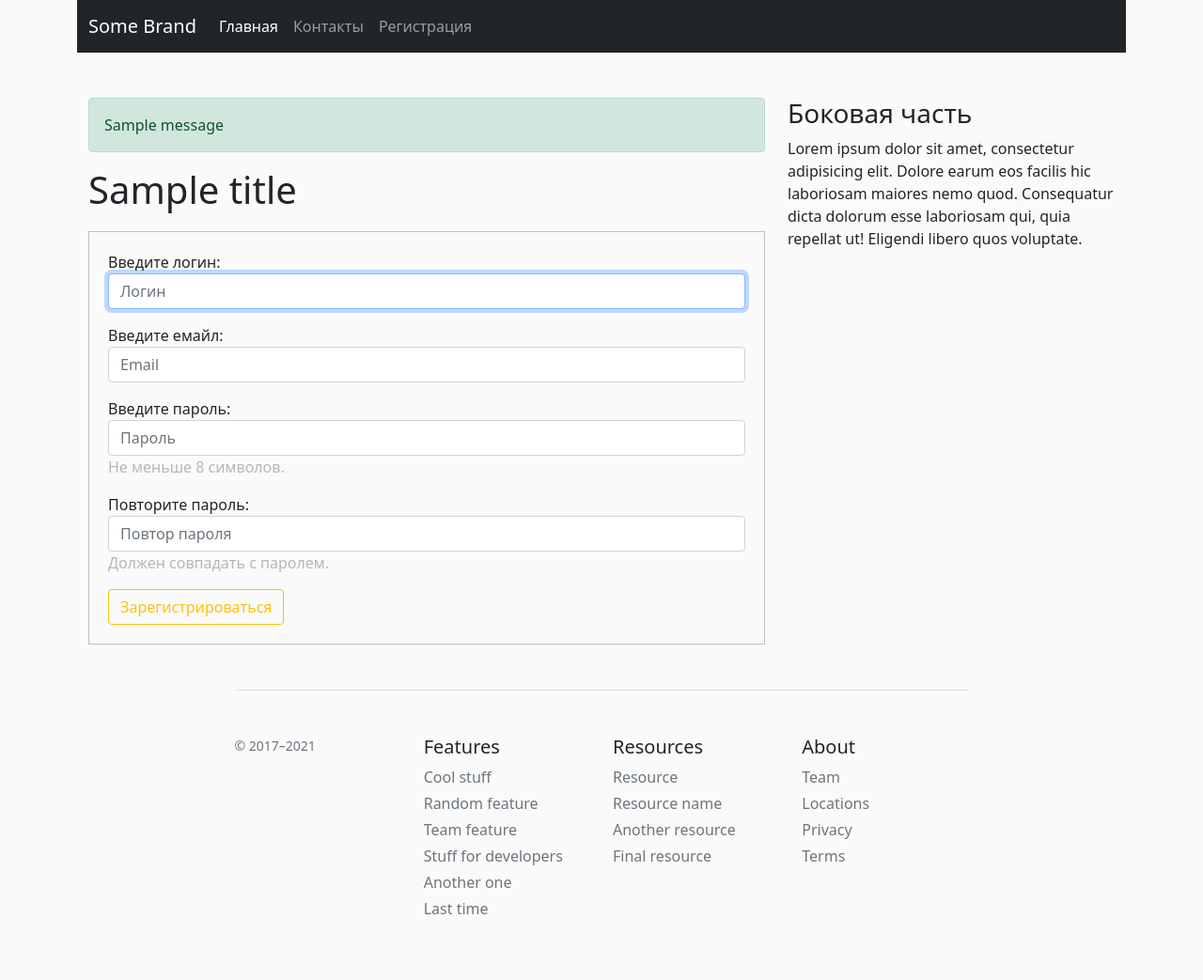
After one commit to Allender45/web_blog, a Django app: template users/templates/users/registration.html in a window 1280 px wide. The commit adds this page. Shown: the whole page at 94% size. Run offline with Django 3.2, Linux system fonts and the light colour scheme; tables that the repository leaves empty hold one stand-in row (values such as "Sample post"); the template is opened without the code that fills it: values that come from a table or form of the project are taken from there, most other values are stand-ins (such as "Sample title", 1, 10 or a date in 2020); one stand-in notice (Sample message) is shown.

Commit message:
Add registration app.

```diff
--- a/blog/templates/blog/base.html
+++ b/blog/templates/blog/base.html
@@ -22,6 +22,9 @@
                     <li class="nav-item">
                         <a class="nav-link" href="{% url 'contacts' %}">Контакты</a>
                     </li>
+                    <li class="nav-item">
+                        <a class="nav-link" href="{% url 'registration' %}">Регистрация</a>
+                    </li>
                 </ul>
             </div>
         </div>
@@ -29,6 +32,13 @@
     <div class="container mt-5">
         <div class="row">
             <div class="col-md-8">
+                {% if messages %}
+                    {% for item in messages %}
+                        <div class="alert alert-success">
+                            {{ item }}
+                        </div>
+                    {% endfor %}
+                {% endif %}
                 {% block content %}{% endblock %}
             </div>
             <aside class="col-md-4">
--- a/static_dev/blog/main.css
+++ b/static_dev/blog/main.css
@@ -5,3 +5,22 @@ body {
 .alert-light {
     border-color: #bfbfbf;
 }
+
+.form-register {
+  padding: 20px;
+  background: #fafafa;
+  border: 1px solid silver;
+  margin-top: 20px;
+}
+
+.form-register .helptext {color: #b7b7b7}
+
+.form-register ul.errorlist {
+    color: #ca5858;
+    font-weight: bold;
+}
+
+footer {
+  width: 70%;
+  margin-left: 15%;
+}
--- /dev/null
+++ b/users/forms.py
@@ -0,0 +1,18 @@
+from django import forms
+from django.contrib.auth.models import User
+from django.contrib.auth.forms import UserCreationForm
+
+
+class UserRegisterForm(UserCreationForm):
+    username = forms.CharField(required=True, label='Введите логин',
+                            widget=forms.TextInput(attrs={'class': 'form-control', 'placeholder': 'Логин'}))
+    email = forms.EmailField(required=True, label='Введите емайл',
+                             widget=forms.TextInput(attrs={'class': 'form-control', 'placeholder': 'Email'}))
+    password1 = forms.CharField(required=True, label='Введите пароль', help_text='Не меньше 8 символов.',
+                                widget=forms.PasswordInput(attrs={'class': 'form-control', 'placeholder': 'Пароль' }))
+    password2 = forms.CharField(required=True, label='Повторите пароль', help_text='Должен совпадать с паролем.',
+                                widget=forms.PasswordInput(attrs={'class': 'form-control', 'placeholder': 'Повтор пароля'}))
+
+    class Meta:
+        model = User
+        fields = ['username', 'email', 'password1', 'password2']
--- /dev/null
+++ b/users/templates/users/registration.html
@@ -0,0 +1,13 @@
+{% extends 'blog/base.html' %}
+{% block title %}
+{{ title }}
+{% endblock %}
+
+{% block content %}
+    <h1>{{ title }}</h1>
+    <form method="POST" class="form-register">
+        {% csrf_token %}
+        {{ form.as_p }}
+    <button class="btn btn-outline-warning" type="submit">Зарегистрироваться</button>
+    </form>
+{% endblock %}
--- /dev/null
+++ b/users/urls.py
@@ -0,0 +1,8 @@
+from django.urls import path
+
+from .views import register
+
+
+urlpatterns = [
+    path('registration/', register, name='registration'),
+]
--- a/web_blog/settings.py
+++ b/web_blog/settings.py
@@ -38,6 +38,7 @@ INSTALLED_APPS = [
     'django.contrib.messages',
     'django.contrib.staticfiles',
     'blog',
+    'users',
 ]
 
 MIDDLEWARE = [
--- a/web_blog/urls.py
+++ b/web_blog/urls.py
@@ -6,6 +6,7 @@ from django.urls import path, include
 urlpatterns = [
     path('admin/', admin.site.urls),
     path('', include('blog.urls')),
+    path('', include('users.urls')),
 ]
 urlpatterns += static(settings.STATIC_URL, document_root=settings.STATIC_ROOT)
 urlpatterns += static(settings.MEDIA_URL, document_root=settings.MEDIA_ROOT)
```
